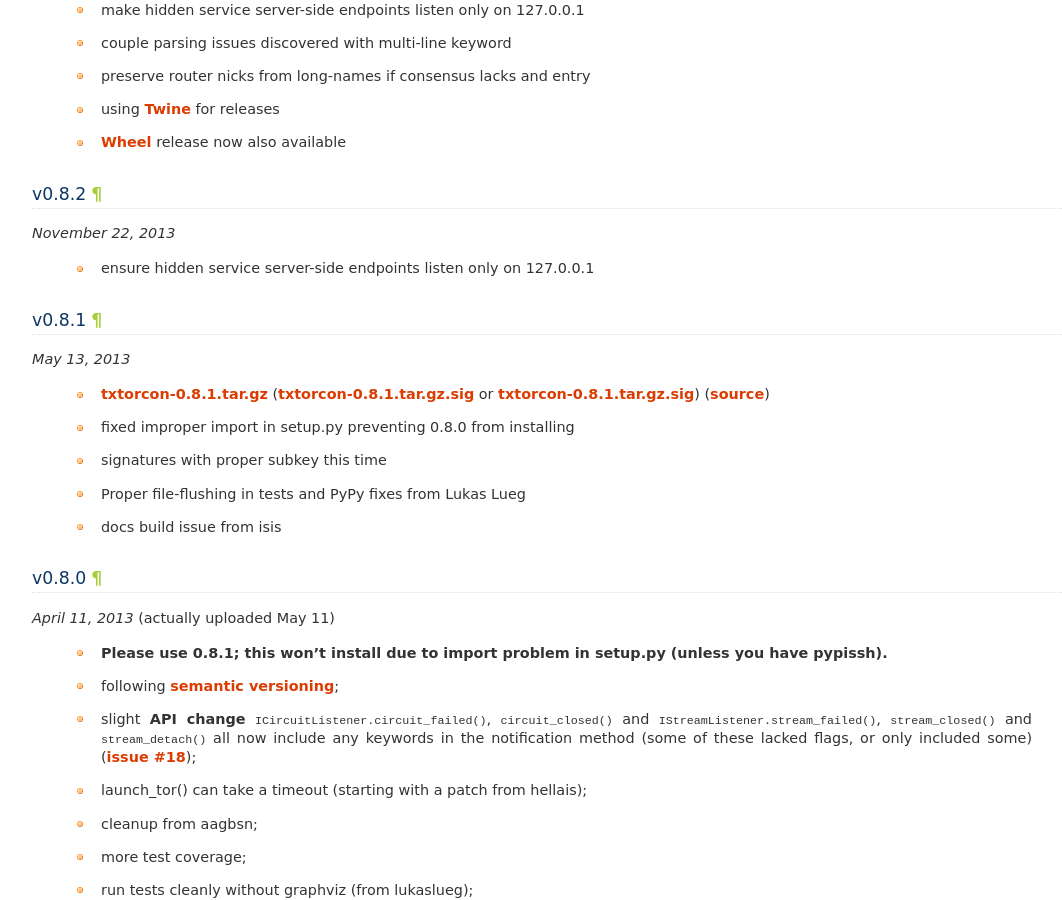
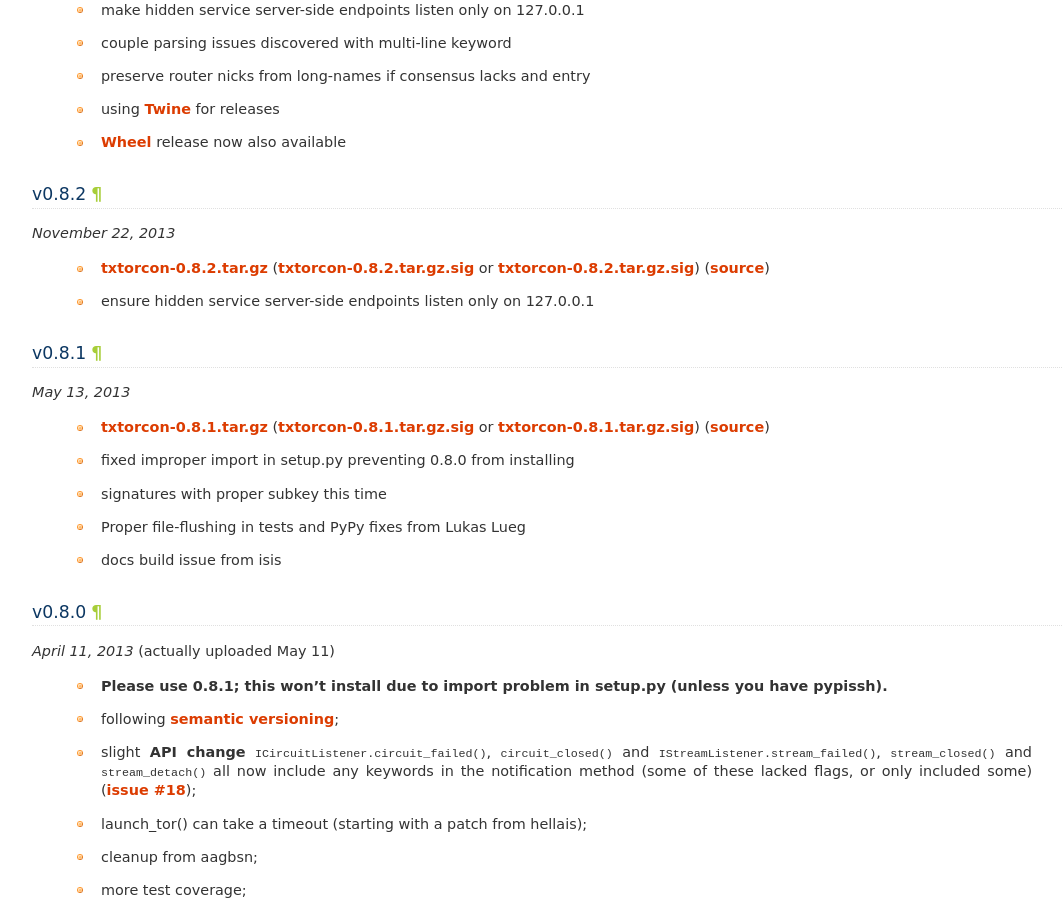
Before and after one commit to meejah/txtorcon, a Sphinx documentation site: the page built from docs/releases.rst, in a window 1280 px wide and 900 px high, scrolled down 461 px. Shown: the whole window, without its empty margins (88-1150 px from the left). Built offline with Sphinx 7.4.7, drawn with Linux system fonts in a browser that asks for light colours.

Commit message:
bump version for 0.8.2

```diff
--- a/docs/releases.rst
+++ b/docs/releases.rst
@@ -27,6 +27,7 @@ v0.8.2
 
 *November 22, 2013*
 
+ * `txtorcon-0.8.2.tar.gz <http://timaq4ygg2iegci7.onion/txtorcon-0.8.2.tar.gz>`_ (`txtorcon-0.8.2.tar.gz.sig <http://timaq4ygg2iegci7.onion/txtorcon-0.8.2.tar.gz.sig>`_ or `txtorcon-0.8.2.tar.gz.sig <https://github.com/meejah/txtorcon/blob/master/signatues/txtorcon-0.8.2.tar.gz.sig?raw=true>`_) (`source <https://github.com/meejah/txtorcon/archive/v0.8.2.tar.gz>`_)
  * ensure hidden service server-side endpoints listen only on 127.0.0.1
 
 
```
Also changed, not shown: 1 other file.
